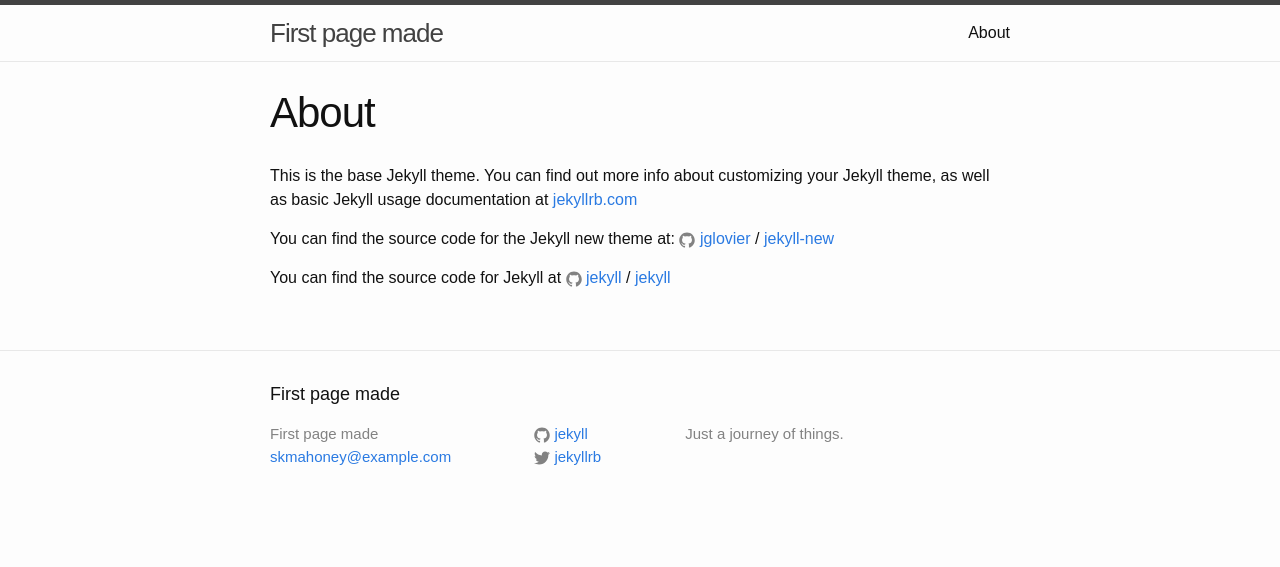
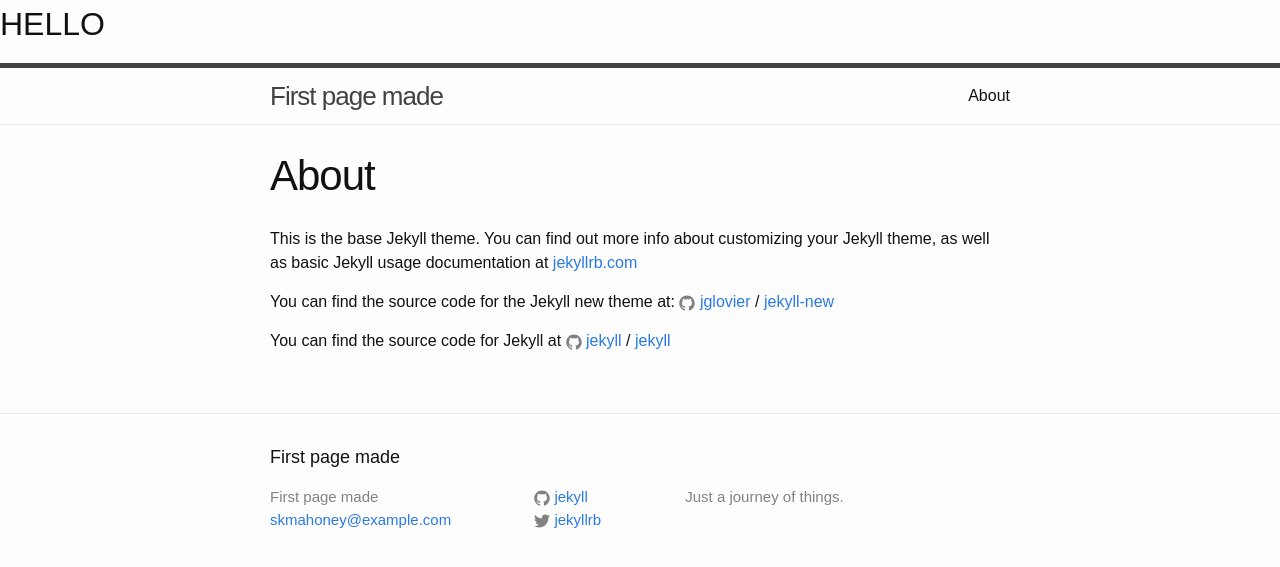
Before and after one commit to skmahoney/skmahoney.github.io, a Jekyll site: the page built from about.md, in a window 1280 px wide. Shown: the top 567 px of the page. Built offline with Jekyll 4.4.1, drawn with Linux system fonts in a browser that asks for light colours; some web fonts are replaced.

Commit message:
play around

```diff
--- a/_layouts/default.html
+++ b/_layouts/default.html
@@ -4,6 +4,7 @@
   {% include head.html %}
 
   <body>
+    <h1>HELLO</h1>
 
     {% include header.html %}
 
```
